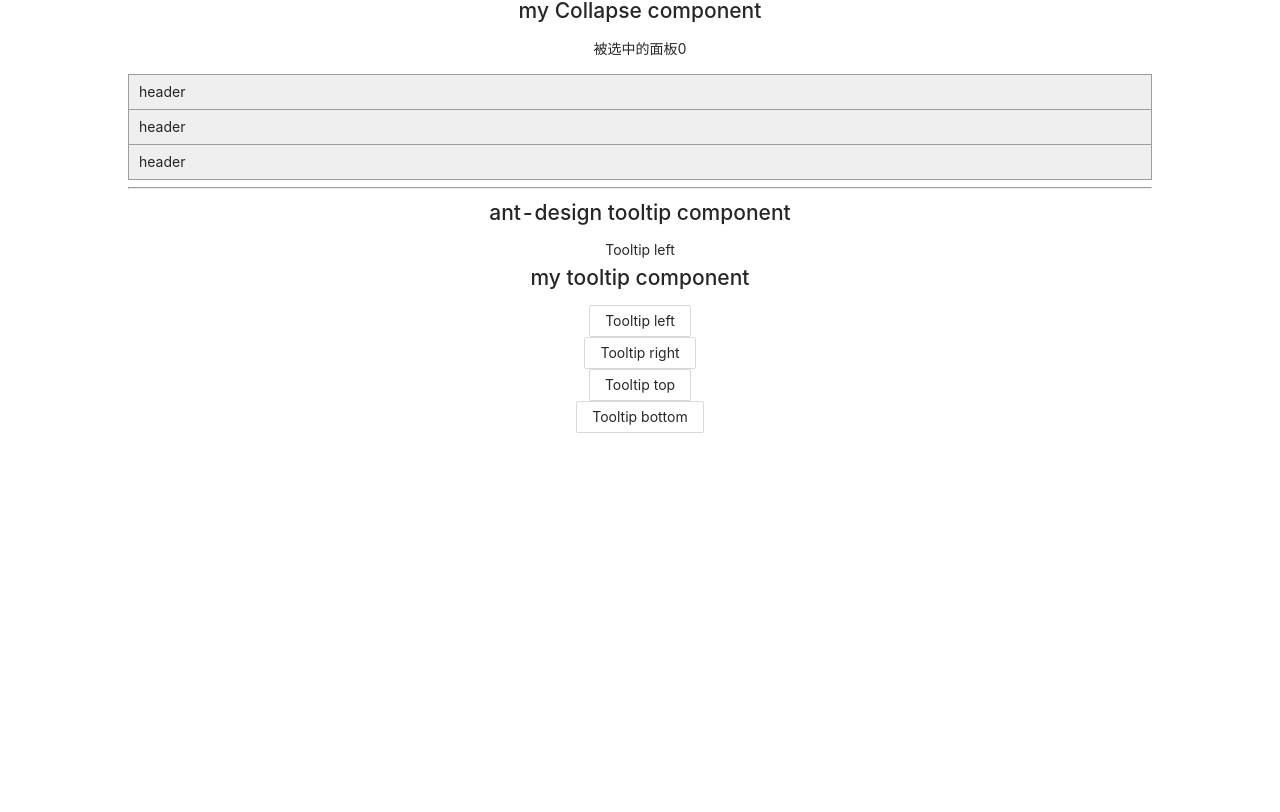
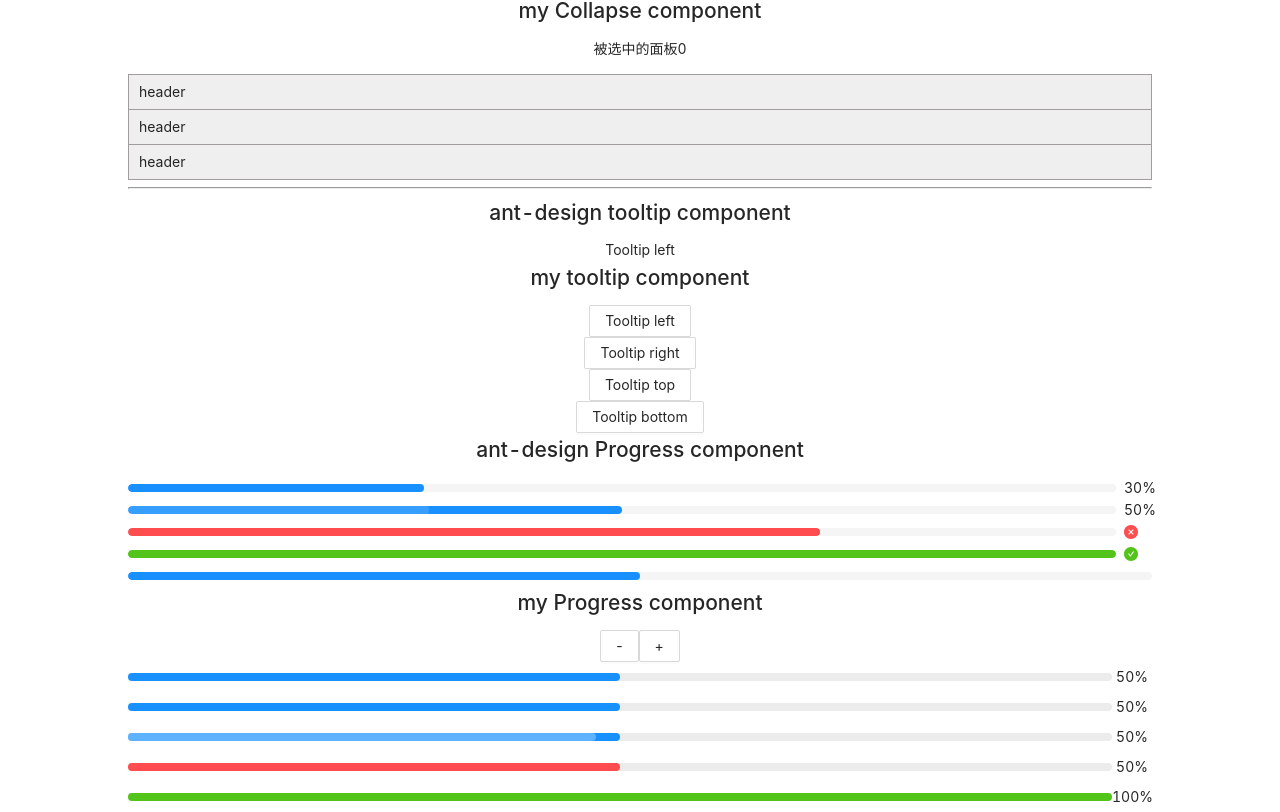
Before and after one commit to GuoQaingQiang/M365TeamsDemo, a React (Create React App) app: page / in a window 1280 px wide. Shown: the part 1006-1818 px from the top of the page. Before the commit the page ends 1439 px from the top, so only its background shows below. Built offline with nearby package versions, Linux system fonts and the light colour scheme.

Commit message:
提交progress组件

```diff
--- a/src/App.tsx
+++ b/src/App.tsx
@@ -1,6 +1,6 @@
 import React, { useState } from 'react';
 import './App.css';
-import { Steps, Row, Col, DatePicker, Collapse, Tooltip, Button } from 'antd';
+import { Steps, Row, Col, DatePicker, Collapse, Tooltip, Button, Progress } from 'antd';
 import 'antd/dist/antd.css';
 import Sider from "./Components/Menu";
 
@@ -9,6 +9,7 @@
 import M365Transfer from "./Components/M365Transfer/index";
 import M365Collapse from "./Components/M365Collapse/index";
 import M365Tooltip from "./Components/M365Tooltip/index";
+import M365Progress from "./Components/M365Progress/index";
 const { Step } = Steps;
 const { Panel } = Collapse;
 const M365Panel = M365Collapse.Panel;
@@ -31,6 +32,7 @@
 	const [currentStep, setcurrentStep] = useState(0);
 	const [menuData, setMenuData] = useState(11);
 	const [panelNum, setPanelNum] = useState(0);
+	const [percent, setPercent] = useState(50);
 	const stepsData: StepProps[] = [
 		{ title: "step 1", subTitle: "This is a description." },
 		{ title: "step 2", subTitle: "This is a description." },
@@ -159,6 +161,31 @@
 				<Button>Tooltip bottom</Button>
 			</M365Tooltip>
 			<br />
+			<h2>ant-design Progress component</h2>
+			<Progress percent={30} />
+			<Progress percent={50} status="active" />
+			<Progress percent={70} status="exception" />
+			<Progress percent={100} />
+			<Progress percent={50} showInfo={false} />
+
+			<h2>my Progress component</h2>
+			<Button aria-label="subtraction percent"
+				onClick={() => {
+					let newpercent = percent - 10 >= 0 ? percent - 10 : 0;
+					setPercent(newpercent);
+				}}>-</Button>
+			<Button aria-label="Addition  percent"
+				onClick={() => {
+					let newpercent = percent + 10 <= 100 ? percent + 10 : 100;
+					setPercent(newpercent);
+				}}>+</Button>
+			<section className="code-box-demo">
+				<M365Progress percent={percent} />
+				<M365Progress percent={percent} showInfo={false} />
+				<M365Progress percent={percent} status="active" />
+				<M365Progress percent={percent} status="exception" />
+				<M365Progress percent={100} />
+			</section>
 
 		</div>
 	);
--- /dev/null
+++ b/src/Components/M365Progress/index.css
@@ -0,0 +1,63 @@
+.M365Progress-box {
+    width: 100%;
+    overflow: hidden;
+    position: relative;
+}
+
+.M365Progress-left {
+    margin-right: 40px;
+    height: 30px;
+    line-height: 30px;
+    display: flex;
+    align-items: center;
+    position: relative;
+}
+
+.M365Progress-gray {
+    position: absolute;
+    left: 0;
+    top: 11px;
+    width: 100%;
+    height: 8px;
+    background: #ececec;
+    border-radius: 4px;
+}
+
+.M365Progress-percent {
+    height: 8px;
+    border-radius: 4px;
+    position: relative;
+    background: #1890ff;
+    transition: all 0.6s;
+}
+
+.M365Progress-active {
+    position: absolute;
+    height: 8px;
+    border-radius: 4px;
+    left: 0;
+    top: 0;
+    background: rgba(255, 255, 255, 0.3);
+    animation: progressActive 1.5s cubic-bezier(0.26, 0.72, 0.63, 0.93) infinite;
+}
+
+.M365Progress-right {
+    width: 40px;
+    float: right;
+    height: 30px;
+    line-height: 30px;
+    text-align: center;
+    position: absolute;
+    top: 0;
+    right: 0;
+}
+
+@keyframes progressActive {
+    from {
+        width: 0px;
+    }
+
+    to {
+        width: 100%;
+    }
+}
--- /dev/null
+++ b/src/Components/M365Progress/index.tsx
@@ -0,0 +1,41 @@
+import React from 'react';
+import "./index.css";
+
+interface IMonthProps {
+    percent: number,
+    showInfo?: boolean,
+    status?: string  // success exception normal active
+}
+
+type percentStyle = {
+    width: string,
+    background?: string,
+}
+function getPercentStyle(percent: number, status: string | undefined): percentStyle {
+    let styleObj: percentStyle = { width: percent + "%" };
+    if (percent === 100) {
+        styleObj.background = "#52c41a";
+    }
+    if (status === "exception") {
+        styleObj.background = "#ff4d4f";
+    }
+    return styleObj
+}
+
+const M365Progress: React.FC<IMonthProps> = (props) => {
+    let percentStyle = getPercentStyle(props.percent, props.status);
+    return (
+        <div className="M365Progress-box">
+            <div className="M365Progress-left">
+                <div className="M365Progress-gray"></div>
+                <div className="M365Progress-percent" style={percentStyle} >
+                    {props.status === "active" && props.percent !== 100 ?
+                        <div className="M365Progress-active"></div> : ""}
+                </div>
+            </div>
+            <div className="M365Progress-right">{props.percent + "%"}</div>
+        </div >
+    )
+}
+
+export default M365Progress;
```
